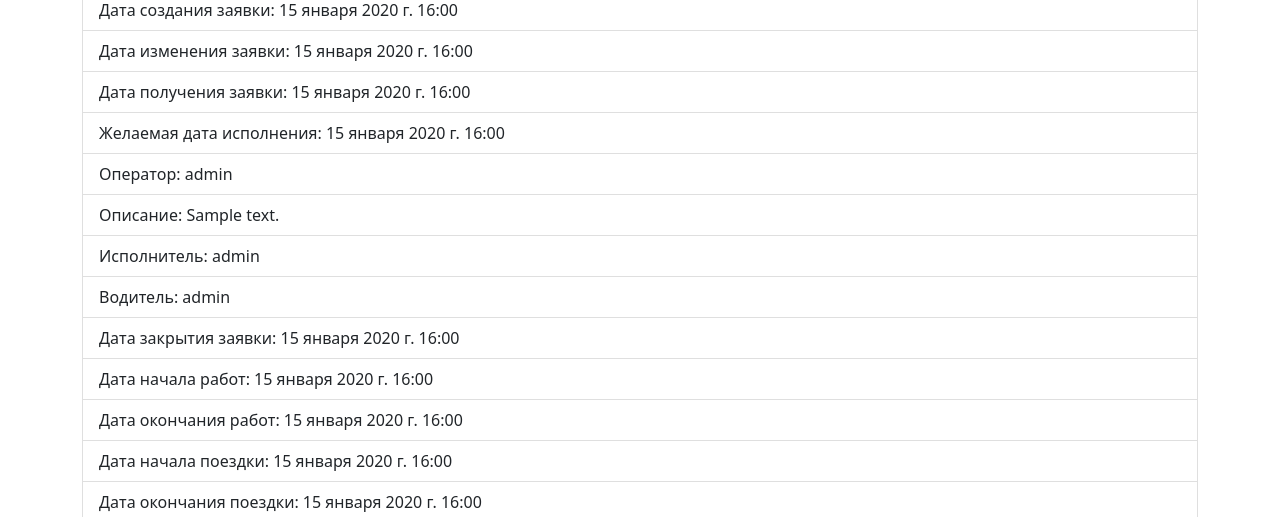
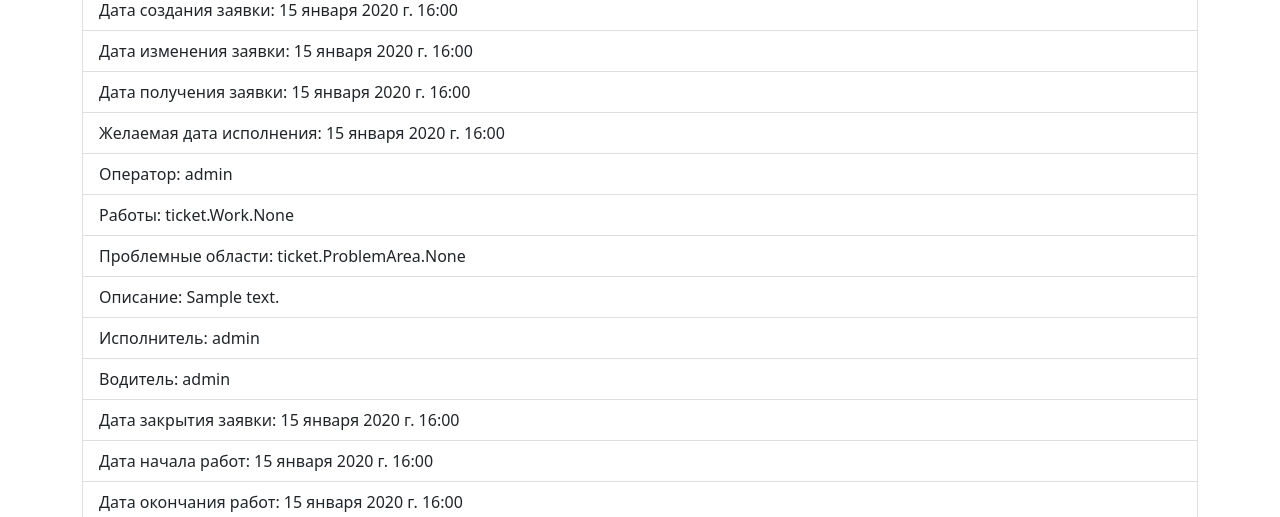
Before and after one commit to python9students/ESDP-Project-Service-Desk, a Django app: page /engineer/1/ in a window 1280 px wide. Shown: the part 402-919 px from the top of the page. Run offline with Django 4.2, Linux system fonts and the light colour scheme; data comes from the database, SQL or seed files in the repository; tables that the repository leaves empty hold one stand-in row (values such as "Sample post"); some libraries are stand-ins or nearby versions.

Commit message:
№23. Исправлены поля детального просмотра заявки для инженера

```diff
--- a/source/ticket/forms.py
+++ b/source/ticket/forms.py
@@ -22,6 +22,7 @@ class ServiceObjectForm(forms.ModelForm):
 
 class ClientForm(forms.ModelForm):
     website = forms.URLField(widget=TextInput)
+
     class Meta:
         model = Client
         fields = '__all__'
--- a/source/ticket/templates/engineer/detail.html
+++ b/source/ticket/templates/engineer/detail.html
@@ -16,6 +16,8 @@
             <li class="list-group-item">Дата получения заявки: {{ ticket.recieved_at }}</li>
             <li class="list-group-item">Желаемая дата исполнения: {{ ticket.desired_to }}</li>
             <li class="list-group-item">Оператор: {{ ticket.operator }}</li>
+            <li class="list-group-item">Работы: {{ ticket.works }}</li>
+            <li class="list-group-item">Проблемные области: {{ ticket.problem_areas }}</li>
             <li class="list-group-item">Описание: {{ ticket.description }}</li>
             <li class="list-group-item">Исполнитель: {{ ticket.executor }}</li>
             <li class="list-group-item">Водитель: {{ ticket.driver }}</li>
```
